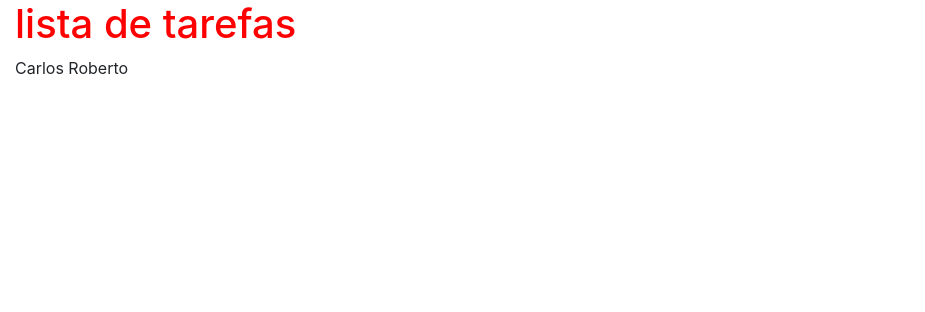
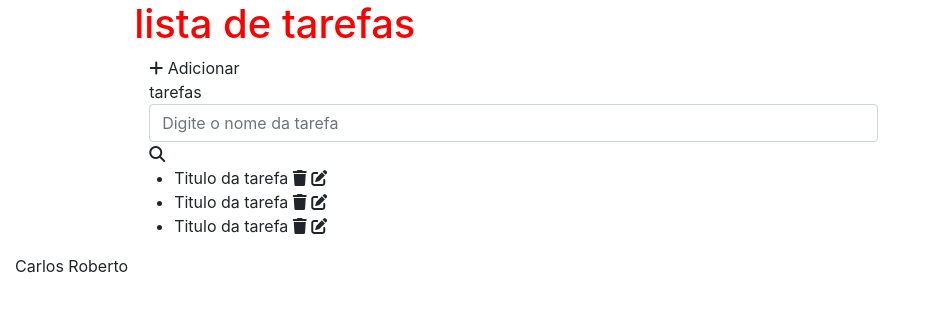
Before and after one commit to carlosrobertosalgueiro/todo-django, a Django app: page / in a window 1280 px wide. Shown: the part 56-368 px from the top of the page, without its empty margins (0-925 px from the left). Run offline with Django 4.2, Linux system fonts and the light colour scheme; some libraries are stand-ins or nearby versions.

Commit message:
insert template list

```diff
--- a/task/templates/tasks/list.html
+++ b/task/templates/tasks/list.html
@@ -5,5 +5,33 @@
 {% endblock %}
 
 {% block content %}
-    <h1>lista de tarefas </h1>
+    <div class="offset-1 col-10 list-div">
+        <h1>lista de tarefas </h1>
+        <div class="col-2 add-div">
+            <i class="fas fa-plus"> </i> Adicionar tarefas
+        </div>
+        <div class="col-9 search-div">
+            <input class="form-control" type="text" id="search" name="search" placeholder="Digite o nome da tarefa" >
+            <i class="fas fa-solid fa-magnifying-glass"></i>
+        </div>
+
+        <ul class="task-list">
+            <li class="task-item">
+                <span> Titulo da tarefa</i> </span>
+                <span> <i class="fas fa-solid fa-trash"></i> </span>
+                <span> <i class="fas fa-solid fa-edit"></i> </span>
+            </li>
+            <li class="task-item">
+                <span> Titulo da tarefa</i> </span>
+                <span> <i class="fas fa-solid fa-trash"></i> </span>
+                <span> <i class="fas fa-solid fa-edit"></i> </span>
+            </li>
+            <li class="task-item">
+                <span> Titulo da tarefa</i> </span>
+                <span> <i class="fas fa-solid fa-trash"></i> </span>
+                <span> <i class="fas fa-solid fa-edit"></i> </span>
+            </li>
+        </ul>
+    </div>
+
 {% endblock  %}
```
